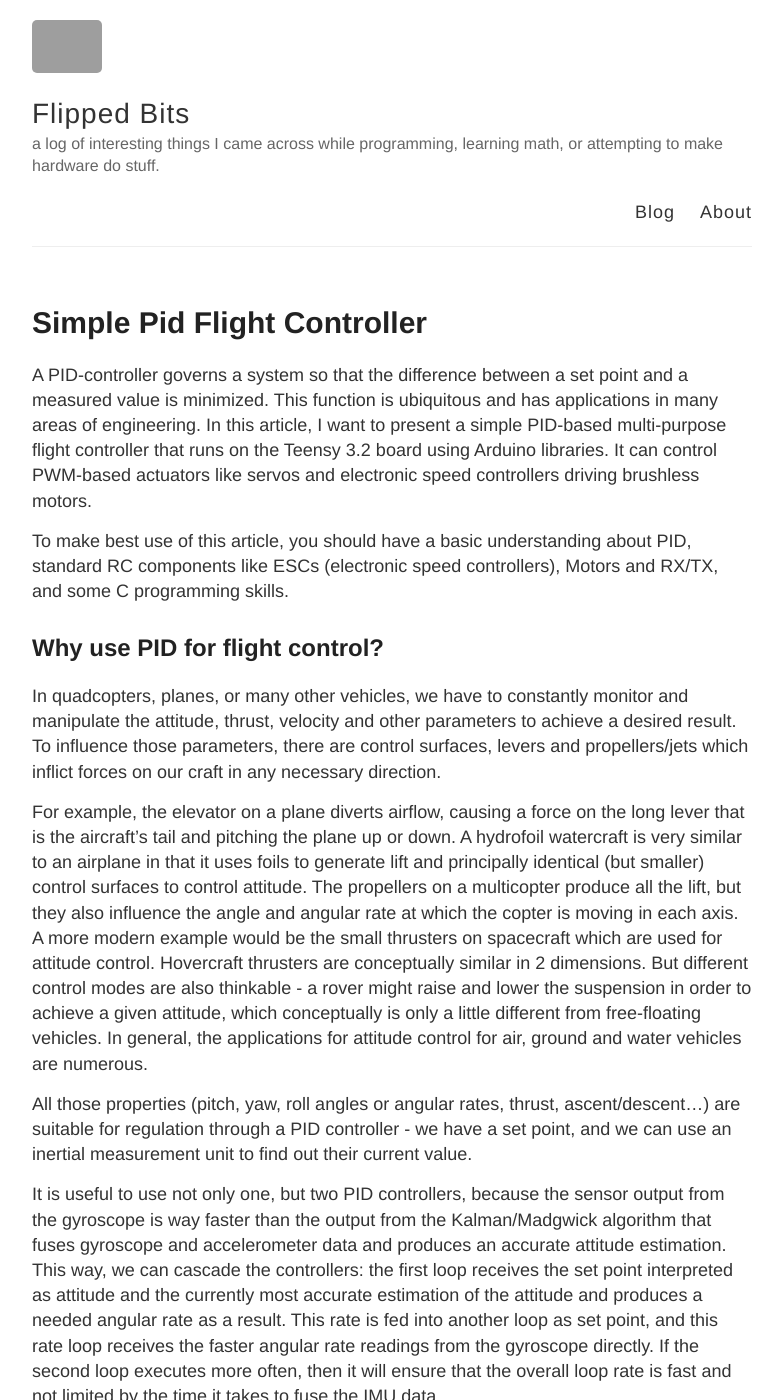
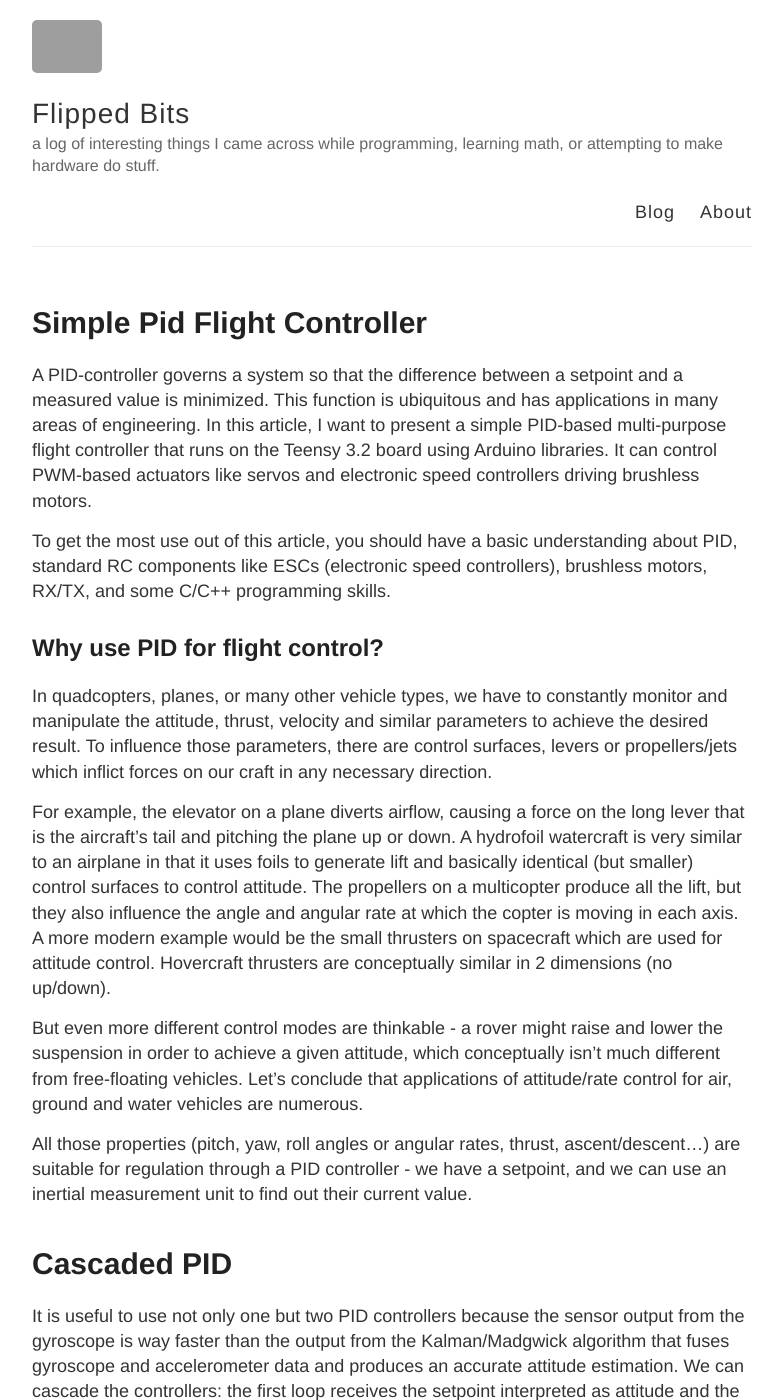
Before and after one commit to barafael/barafael.github.io, a Jekyll site: the page built from _posts/2017-11-05-Simple-PID-flight-controller.md, in a window 1280 px wide and 1400 px high. Shown: the whole window, without its empty margins (248-1031 px from the left). Built offline with Jekyll 4.4.1, drawn with Linux system fonts in a browser that asks for light colours; our own code applies the rules of GitHub Pages for plain Markdown files; some of the changed text lies outside the part shown; grey boxes are pictures that could not be loaded.

Commit message:
update post about raPID

````diff
--- a/_posts/2017-11-05-Simple-PID-flight-controller.md
+++ b/_posts/2017-11-05-Simple-PID-flight-controller.md
@@ -1,83 +1,92 @@
-A PID-controller governs a system so that the difference between a set point
+A PID-controller governs a system so that the difference between a setpoint
 and a measured value is minimized. This function is ubiquitous and has
 applications in many areas of engineering. In this article, I want to present a
 simple PID-based multi-purpose flight controller that runs on the Teensy 3.2
 board using Arduino libraries. It can control PWM-based actuators like servos
 and electronic speed controllers driving brushless motors.
 
-To make best use of this article, you should have a basic understanding about
-PID, standard RC components like ESCs (electronic speed controllers), Motors
-and RX/TX, and some C programming skills.
+To get the most use out of this article, you should have a basic understanding
+about PID, standard RC components like ESCs (electronic speed controllers),
+brushless motors, RX/TX, and some C/C++ programming skills.
 
 ## Why use PID for flight control?
 
-In quadcopters, planes, or many other vehicles, we have to constantly monitor
-and manipulate the attitude, thrust, velocity and other parameters to achieve a
-desired result. To influence those parameters, there are control surfaces,
-levers and propellers/jets which inflict forces on our craft in any necessary
-direction.
+In quadcopters, planes, or many other vehicle types, we have to constantly
+monitor and manipulate the attitude, thrust, velocity and similar parameters to
+achieve the desired result. To influence those parameters, there are control
+surfaces, levers or propellers/jets which inflict forces on our craft in any
+necessary direction.
 
 For example, the elevator on a plane diverts airflow, causing a force on the
 long lever that is the aircraft's tail and pitching the plane up or down. A
 hydrofoil watercraft is very similar to an airplane in that it uses foils to
-generate lift and principally identical (but smaller) control surfaces to
-control attitude. The propellers on a multicopter produce all the lift, but
-they also influence the angle and angular rate at which the copter is moving in
-each axis. A more modern example would be the small thrusters on spacecraft
+generate lift and basically identical (but smaller) control surfaces to control
+attitude. The propellers on a multicopter produce all the lift, but they also
+influence the angle and angular rate at which the copter is moving in each
+axis. A more modern example would be the small thrusters on spacecraft
 which are used for attitude control. Hovercraft thrusters are conceptually
-similar in 2 dimensions. But different control modes are also thinkable - a
-rover might raise and lower the suspension in order to achieve a given
-attitude, which conceptually is only a little different from free-floating
-vehicles. In general, the applications for attitude control for air, ground and
-water vehicles are numerous.
+similar in 2 dimensions (no up/down).
+
+But even more different control modes are thinkable - a rover might raise and
+lower the suspension in order to achieve a given attitude, which conceptually
+isn't much different from free-floating vehicles. Let's conclude that
+applications of attitude/rate control for air, ground and water vehicles are
+numerous.
 
 All those properties (pitch, yaw, roll angles or angular rates, thrust,
 ascent/descent...) are suitable for regulation through a PID controller - we
-have a set point, and we can use an inertial measurement unit to find out their
+have a setpoint, and we can use an inertial measurement unit to find out their
 current value.
 
-It is useful to use not only one, but two PID controllers, because the sensor
+
+# Cascaded PID
+
+It is useful to use not only one but two PID controllers because the sensor
 output from the gyroscope is way faster than the output from the
 Kalman/Madgwick algorithm that fuses gyroscope and accelerometer data and
-produces an accurate attitude estimation. This way, we can cascade the
-controllers: the first loop receives the set point interpreted as attitude and
-the currently most accurate estimation of the attitude and produces a needed
-angular rate as a result. This rate is fed into another loop as set point, and
-this rate loop receives the faster angular rate readings from the gyroscope
-directly. If the second loop executes more often, then it will ensure that the
-overall loop rate is fast and not limited by the time it takes to fuse the IMU
-data.
+produces an accurate attitude estimation. We can cascade the controllers: the
+first loop receives the setpoint interpreted as attitude and the currently
+most accurate estimation of the attitude and produces a needed angular rate as
+a result. This rate is fed into another loop as setpoint, and this rate loop
+receives the faster angular rate readings from the gyroscope directly. If the
+second loop executes more often, then it will ensure that the overall loop rate
+is fast and not limited by the time it takes to fuse the IMU data. Gyroscope
+data drifts only over time, whereas accelerometer data does not drift but is
+subject to high-frequency noise.
 
-If the first loop passes through all inputs, the craft will operate in 'rate
-mode'.
-
-The set point can either be interpreted as a desired absolute angle, or as a
+The setpoint can either be interpreted as a desired absolute angle or as a
 desired angular rate. In the first case, the PID controller will attempt to
 stabilize the craft to this angle, whereas in the second case, it will try to
 rotate the vehicle at the given rate. This is known as 'rate mode' or 'acro
 mode' in some flight controllers.
 
+To achieve 'rate mode', the attitude loop simply needs to be ignored. A
+constant input on the roll stick of a plane in rate mode would result in a
+continuous roll, or a multicopter yaw stick would control the rate of
+z-rotation of the copter. In 'stabilize mode', a constant stick deviation is
+mapped to a constant vehicle deviation.
+
 ## Hardware
 
-I am using a Teensy 3.2 as control board. It houses an ARM Cortex M4 chip that
-can be overclocked to 120MHz which should be more than sufficient for a basic
-control task. The board also has very many GPIO pins, and can tolerate a wide
-range of supply voltages (such as 5V from a standard RC electronic speed
-controller) with its internal voltage regulator.
+I am using a Teensy 3.2 as the brains. It has an ARM Cortex M4 chip that can
+be overclocked to 120MHz which is more than sufficient for this control task.
+The board also has plenty of GPIO pins and can tolerate a wide range of supply
+voltages (such as 5V from a standard RC electronic speed controller) with its
+internal voltage regulator.
 
 As IMU sensor, I am using the widely available and familiar MPU6050. This
 sensor offers measurement of absolute orientation as well as angular rates from
-the gyroscope and can be read moderately quickly using the I2C protocol. I
+the gyroscope and provides data moderately quickly using the I2C protocol. I
 chose this sensor because it is initially very simple, but I would like to use
 one of the newer Invensense sensors (ICM-20608) and implement my own
-Kalman/Madgwick filter.
+Kalman/Madgwick filter at some point.
 
 As basic peripheral hardware (actuators), any standard ESCs, servos and TX/RX
 combo using PPM should work.
 
 # Four simple steps to fun (and control)
 
-This needs to be done to stabilize and control:
+Here are the steps that need to be done to stabilize and control:
 
 * Read input from the RC receiver
 * Read sensor values from IMU
@@ -86,22 +95,23 @@
 
 ## Reading input from the receiver
 
-The receiver sends pulses of varying length corresponding to the stick
+The receiver sends pulses of varying on-time corresponding to the stick
 positions to our board. Using interrupts, we can measure the duration between a
 rising flank and a falling flank of one signal, which should always be between
 1000us and 2000us (RC standard). We can simply hook an interrupt to each input
 pin, log the system time on a rising flank, and calculate duration in
-microseconds since rising flank when the signal is falling again.
+microseconds since rising flank when the signal is falling again. The code for
+this is in ```src/PWMReceiver.cpp```.
 
 The duration measurement from our interrupt routines is written each time the
-interrupt routine executes on a falling flank. That means, we have to take care
-when reading those values! I used shared volatile variables which are written
-to by the interrupts to store the measurements. The main loop copies the data
-to variables which it can use undisturbed. This way, it is always clear that
-the interrupt writes while the main loop reads the shared variables. When the
-variables are read in the main loop, no interrupts are allowed since they might
+interrupt routine executes on a falling flank. That means, we have to be
+careful when reading those values! I used shared volatile variables which are
+written to by the interrupts to store the measurements. The main loop copies
+the data to variables which it can use undisturbed. This way, it is always
+clear that the interrupt writes while the main loop reads the shared variables.
+When the variables are read, no interrupts are allowed since they might
 overwrite the values while reading them, violating the 'sharing XOR mutability'
-principle.
+principle and thus inviting race conditions.
 
 For a really good description on how to read RC receiver PPM output, look at
 [this excellent article by Ryan Boland](https://ryanboland.com/blog/reading-rc-receiver-values/).
@@ -109,22 +119,27 @@
 
 ## Read sensor values from IMU
 
-To read the MPU6050, I 'adapted' large parts from [Jeff Rowbergs example code
-for his library](https://github.com/jrowberg/i2cdevlib/blob/master/Arduino/MPU6050/examples/MPU6050_DMP6/MPU6050_DMP6.ino).
+To read the MPU6050, I 'adapted' large parts from
+[Jeff Rowbergs example code for his (unfortunately abandoned and a little outdated) project I2CDevLib](https://github.com/jrowberg/i2cdevlib/blob/master/Arduino/MPU6050/examples/MPU6050_DMP6/MPU6050_DMP6.ino).
 I also added a function to request the raw gyro rate reading, which I found
 in [Joop Brokking's YMFC V2 source code](http://www.brokking.net/ymfc-3d_v2_main.html).
-His quadcopter firmware is a messy but good read if you are interested.
+His quadcopter firmware is a bit messy coding-wise but easy to understand and a
+good read if you are interested. His understanding of the topic is great and it
+shoes in his helpful youtube videos.
 
 Sensor attitude data is read whenever the IMU signals that data is ready,
-signaled by interrupt. The gyroscope is read on every loop.
+signalled by an interrupt. The gyroscope is read on every loop.
 
 ## Calculate PID response
 
-This is where the magic happens, but this is comparatively simple. The PID
+This is where the magic happens, but this is actually very simple. The PID
 algorithm in this discrete form (really the one everyone uses) is short and
-sweet, using the 'poor mans derivative (-)' and the 'poor mans integral (+)'.
-The implementation of dual rates complicates things a little, but is useful in
+sweet, using the "poor man's derivative (-)" and the "poor man's integral (+)".
+The implementation of dual rates complicates things a bit but is useful in
 the long run.
+
+I adapted some ideas presented in
+[Brett Beauregard's series "Improving the beginners PID"](http://brettbeauregard.com/blog/2011/04/improving-the-beginners-pid-introduction/)
 
 Eventually, PID coefficients will depend on the currently chosen mode (if I get
 to the implementation).
@@ -152,13 +169,13 @@
 have on each actuator output.
 
 Transitioning between flight modes could interpolate the values of the two
-mixers, so that modes transition smoothly into each other.
+mixers so that modes transition smoothly into each other.
 
 If this transitional flight mode interpolation sounds familiar to you, it might
 be because of
 [OpenAeroVTOL](https://www.rcgroups.com/forums/showthread.php?1972686-OpenAeroVTOL-with-transitional-mixers-(perfect-for-VTOLs)).
-It runs (really well) on the [Hobbyking KK2.1.5 Multi-Rotor LCD Flight Control
-Board](https://hobbyking.com/de_de/hobbyking-kk2-1-5-multi-rotor-lcd-flight-control-board-with-6050mpu-and-atmel-644pa.html?___store=de_de).
+It runs (really well) on the
+[Hobbyking KK2.1.5 Multi-Rotor LCD Flight Control Board](https://hobbyking.com/de_de/hobbyking-kk2-1-5-multi-rotor-lcd-flight-control-board-with-6050mpu-and-atmel-644pa.html?___store=de_de).
 
 There is active and friendly support on the RCgroups forums, and it is often
 stated that this board is able to stabilize almost anything small-scale.
````
Also changed, not shown: other parts of _posts/2017-11-05-Simple-PID-flight-controller.md (+4 -2 lines).
